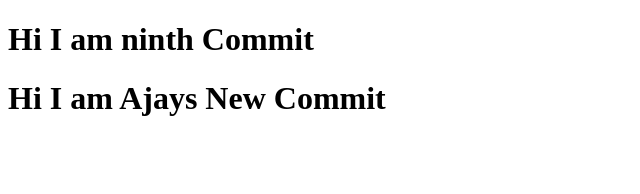
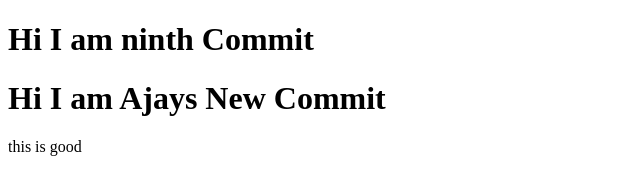
Before and after one commit to panwarajay02/testing, a plain HTML site: page Template/ninthcommit.html in a window 1280 px wide. Shown: the full height of the page, 0-640 px from the left. Drawn offline with Linux system fonts and the light colour scheme.

Commit message:
edit ninth

```diff
--- a/Template/ninthcommit.html
+++ b/Template/ninthcommit.html
@@ -8,5 +8,6 @@
     <body>
         <h1>Hi I am ninth Commit</h1>
         <h1>Hi I am Ajays New Commit</h1>
+        <a>this is good</a>
     </body>
 </html>
```
